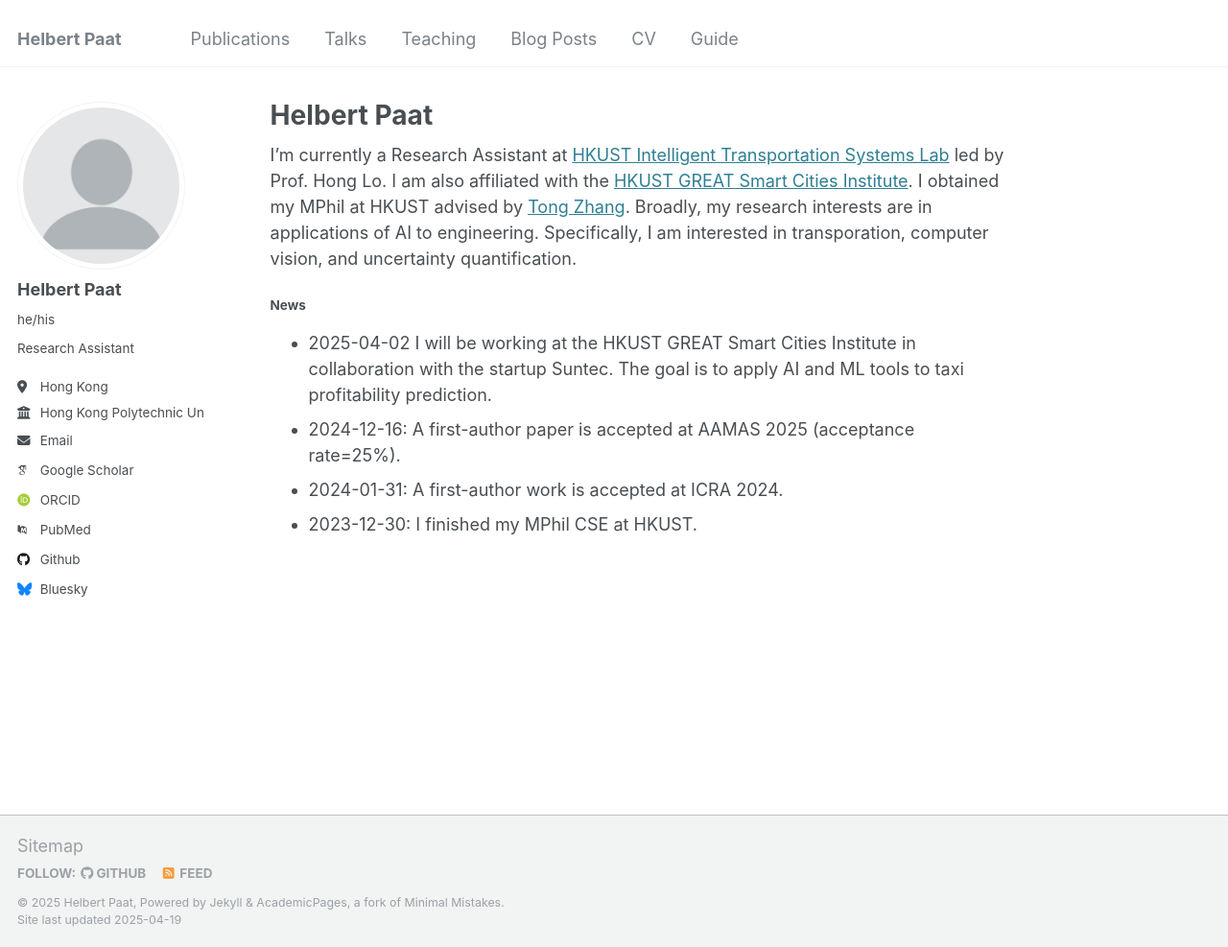
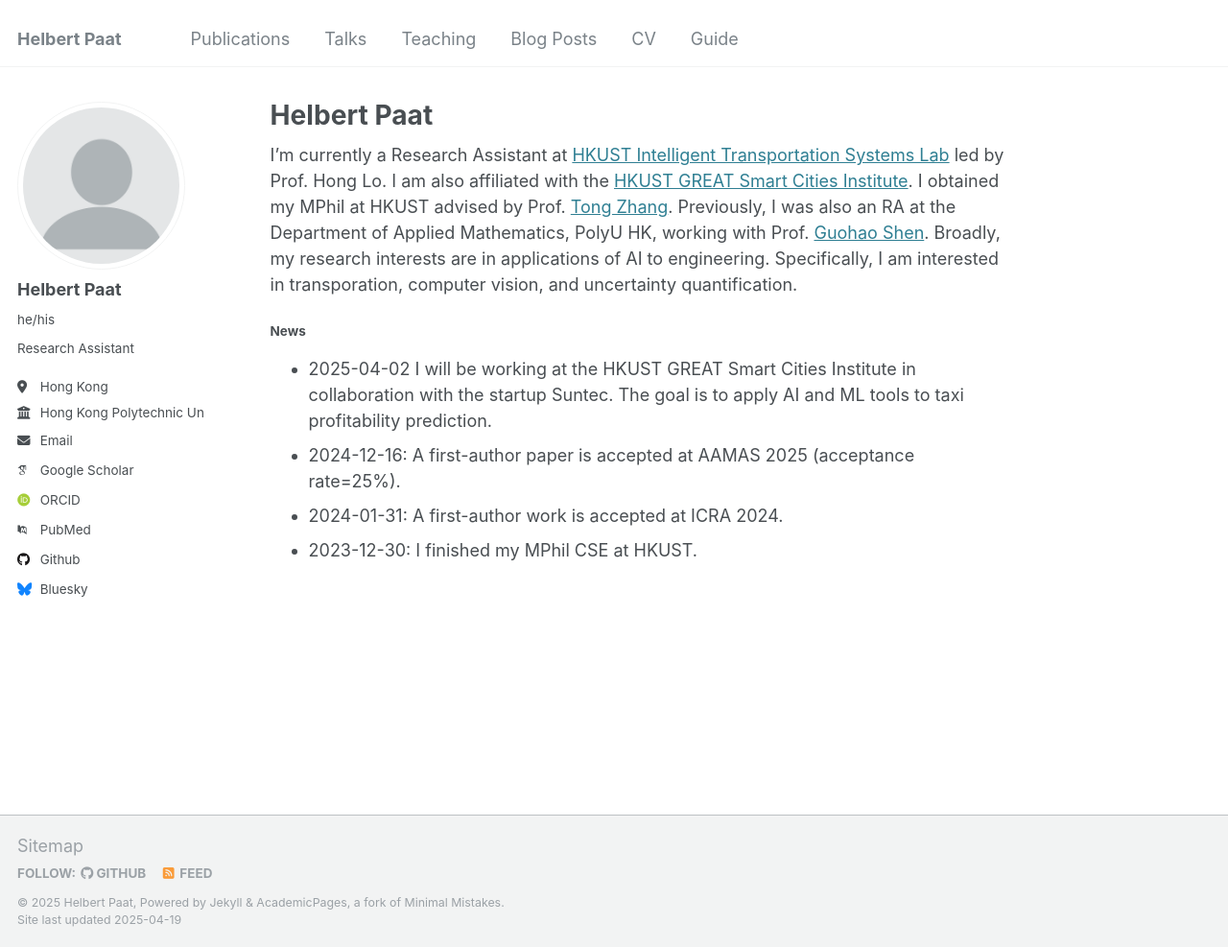
Before and after one commit to paathelb/paathelb.github.io, a Jekyll site: the page built from _pages/about.md, in a window 1280 px wide and 987 px high. Shown: the whole window at 96% size. Built offline with Jekyll 4.4.1, drawn with Linux system fonts in a browser that asks for light colours; some web fonts are replaced.

Commit message:
Update about.md

```diff
--- a/_pages/about.md
+++ b/_pages/about.md
@@ -50,7 +50,7 @@ For more info
 More info about configuring Academic Pages can be found in [the guide](https://academicpages.github.io/markdown/), the [growing wiki](https://github.com/academicpages/academicpages.github.io/wiki), and you can always [ask a question on GitHub](https://github.com/academicpages/academicpages.github.io/discussions). The [guides for the Minimal Mistakes theme](https://mmistakes.github.io/minimal-mistakes/docs/configuration/) (which this theme was forked from) might also be helpful.
 -->
 
-I'm currently a Research Assistant at [HKUST Intelligent Transportation Systems Lab](https://sites.google.com/view/hkustits/home) led by Prof. Hong Lo. I am also affiliated with the [HKUST GREAT Smart Cities Institute](https://gsc.hkust.edu.hk/). I obtained my MPhil at HKUST advised by [Tong Zhang](https://tongzhang-ml.org/). Broadly, my research interests are in applications of AI to engineering. Specifically, I am interested in transporation, computer vision, and uncertainty quantification.
+I'm currently a Research Assistant at [HKUST Intelligent Transportation Systems Lab](https://sites.google.com/view/hkustits/home) led by Prof. Hong Lo. I am also affiliated with the [HKUST GREAT Smart Cities Institute](https://gsc.hkust.edu.hk/). I obtained my MPhil at HKUST advised by Prof. [Tong Zhang](https://tongzhang-ml.org/). Previously, I was also an RA at the Department of Applied Mathematics, PolyU HK, working with Prof. [Guohao Shen](https://ghshen1.github.io/). Broadly, my research interests are in applications of AI to engineering. Specifically, I am interested in transporation, computer vision, and uncertainty quantification.
 
 #### News
 - 2025-04-02 I will be working at the HKUST GREAT Smart Cities Institute in collaboration with the startup Suntec. The goal is to apply AI and ML tools to taxi profitability prediction.
```
